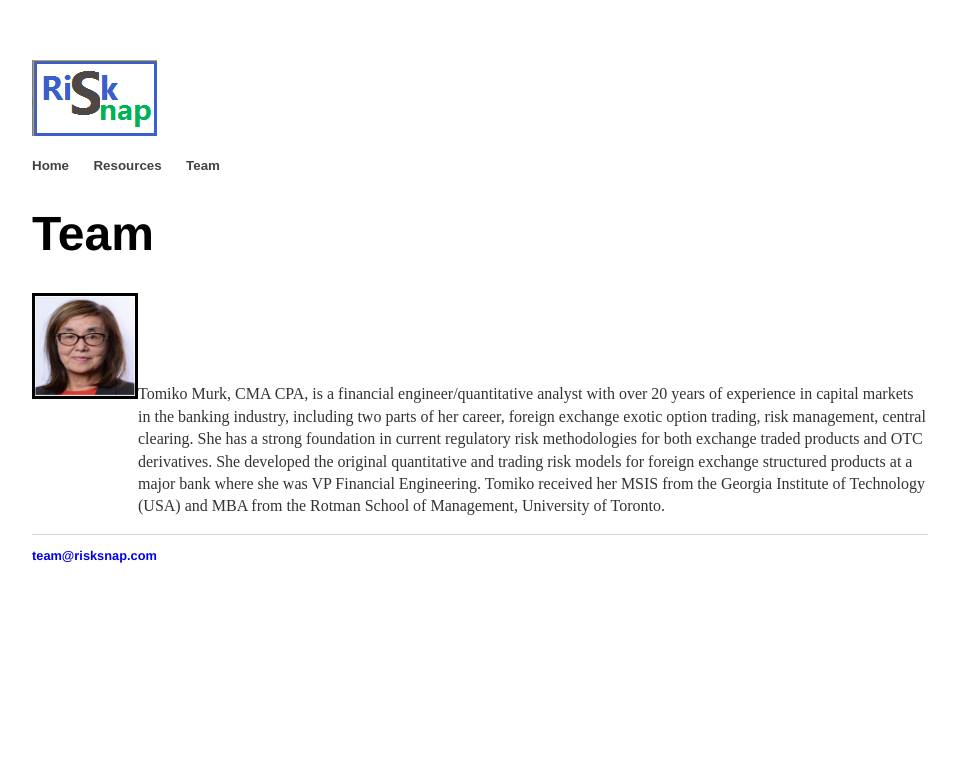
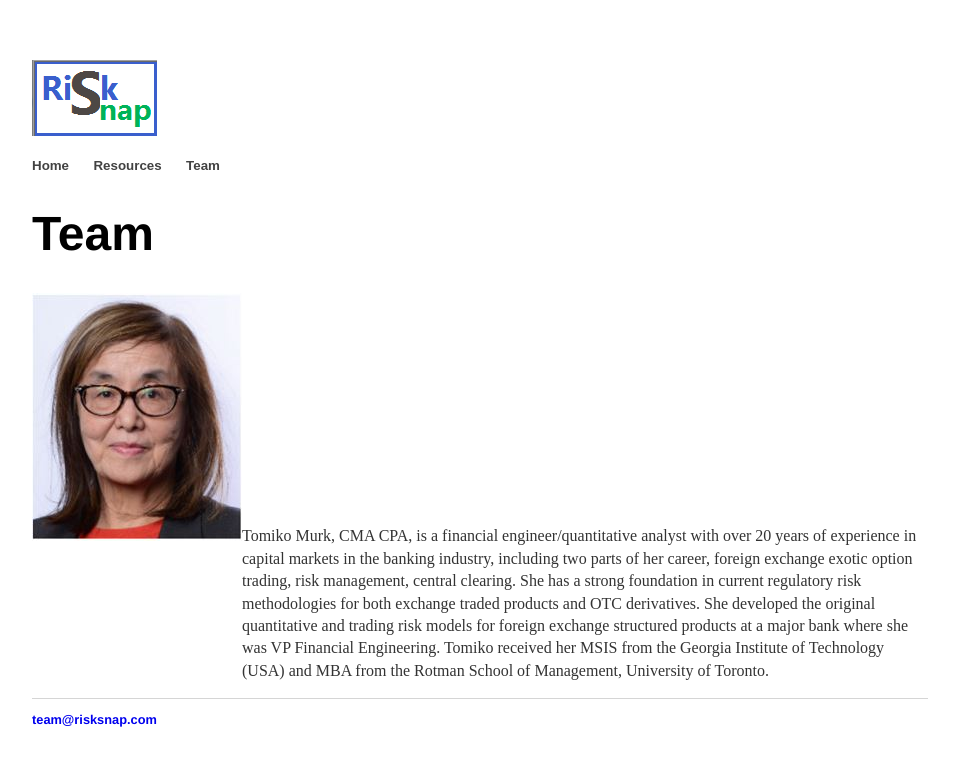
Before and after one commit to risksnap/RiskSnap, a Jekyll site: the page built from team/index.html, in a window 1280 px wide. Shown: the top 766 px of the page, without its empty margins (160-1119 px from the left). Built offline with Jekyll 4.4.1, drawn with Linux system fonts in a browser that asks for light colours.

Commit message:
Update team page

```diff
--- a/team/index.html
+++ b/team/index.html
@@ -7,7 +7,7 @@ layout: default
     <div class="table">
             <div class="table-row">
                 <div class="table-body-cell">
-            <img alt="risksnap-icon" src="/images/TomikoMurk.jpg" border=3 height=100 width=100/>
+            <img alt="" src="/images/TomikoMurk.jpg"/>
                 </div>
                 <div class="table-body-cell">
     <p>Tomiko Murk, CMA CPA, is a financial engineer/quantitative analyst with over 20 years of
```
